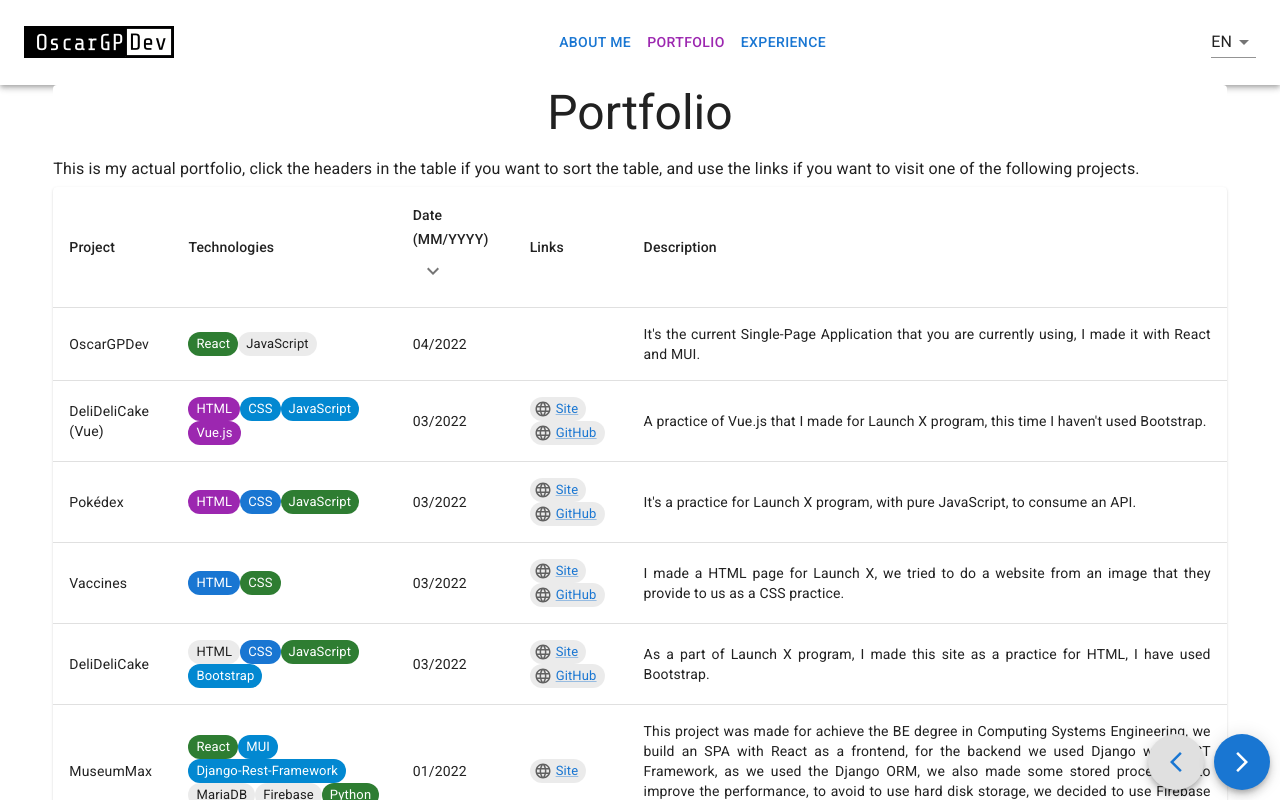
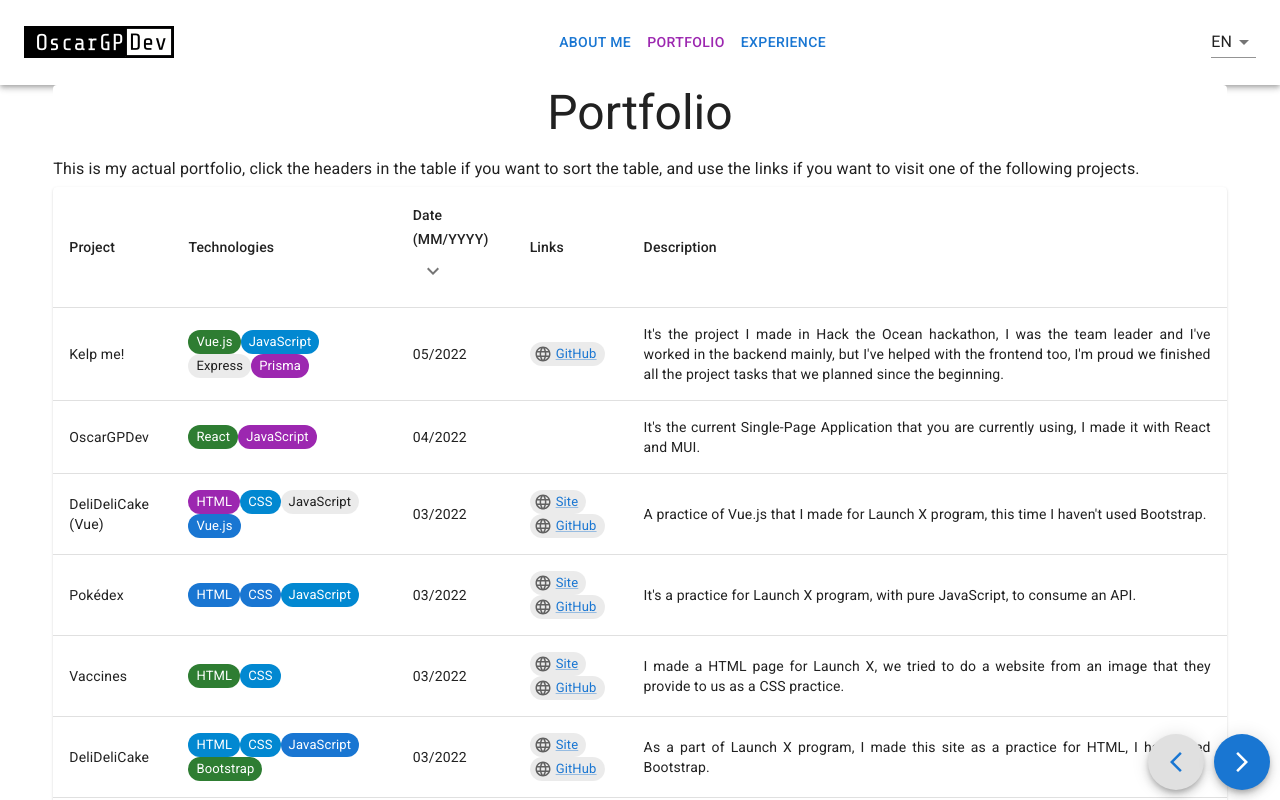
Before and after one commit to OscarGPDev/OscarGPDev, a React (Create React App) app: page /portfolio in a window 1280 px wide. Shown: the top 800 px of the page. Built offline with nearby package versions, Linux system fonts and the light colour scheme.

Commit message:
Agregué hack the ocean a la tabla de portafolio.

```diff
--- a/src/components/internationalize/locales/en/translation.json
+++ b/src/components/internationalize/locales/en/translation.json
@@ -23,6 +23,7 @@
   "aboutMe_table_frontend_technologies": "Frontend technologies",
   "aboutMe_table_backend_technologies": "Backend technologies",
   "aboutMe_table_cloud_technologies": "Cloud technologies",
+  "portfolio_table_kelpme_description": "It's the project I made in Hack the Ocean hackathon, I was the team leader and I've worked in the backend mainly, but I've helped with the frontend too, I'm proud we finished all the project tasks that we planned since the beginning.",
   "portfolio_table_oscargpdev_description": "It's the current Single-Page Application that you are currently using, I made it with React and MUI.",
   "portfolio_table_delidelicake_vue_description": "A practice of Vue.js that I made for Launch X program, this time I haven't used Bootstrap.",
   "portfolio_table_pokedex_description": "It's a practice for Launch X program, with pure JavaScript, to consume an API.",
--- a/src/components/internationalize/locales/es/translation.json
+++ b/src/components/internationalize/locales/es/translation.json
@@ -23,6 +23,7 @@
   "portfolio_table_links": "Enlaces",
   "portfolio_table_link_to_site": "Sitio",
   "portfolio_table_description": "Descipción",
+  "portfolio_table_kelpme_description": "Es el proyecto que hice para el hackatón Hack the Ocean, fui líder de equipo y trabaje principalmente en el backend, pero también ayude en tareas del frontend, estoy orgulloso de que terminamos todas las tareas que consideramos desde el inicio del proyecto.",
   "portfolio_table_oscargpdev_description": "Es la Single-Page Application que estas usando, esta hecha con React y MUI.",
   "portfolio_table_delidelicake_vue_description": "Es una práctica de Vue.js que hice para Launch X, esta vez no use Bootstrap.",
   "portfolio_table_pokedex_description": "Es una práctica para Launch X, hecha con JavaScript puro, consume una API.",
--- a/src/pages/Portfolio.js
+++ b/src/pages/Portfolio.js
@@ -26,6 +26,13 @@ const Portfolio = () => {
         }
     }];
     const portfolioData = [
+        {
+            projectName: 'Kelp me!',
+            date: '05/2022',
+            description: translation("portfolio_table_kelpme_description"),
+            technologies: ['Vue.js', 'JavaScript', 'Express', 'Prisma'],
+            links: [{name: "GitHub", link: 'https://github.com/OscarGPDev/Kelpme'}]
+        },
         {
             projectName: 'OscarGPDev',
             date: '04/2022',
```
